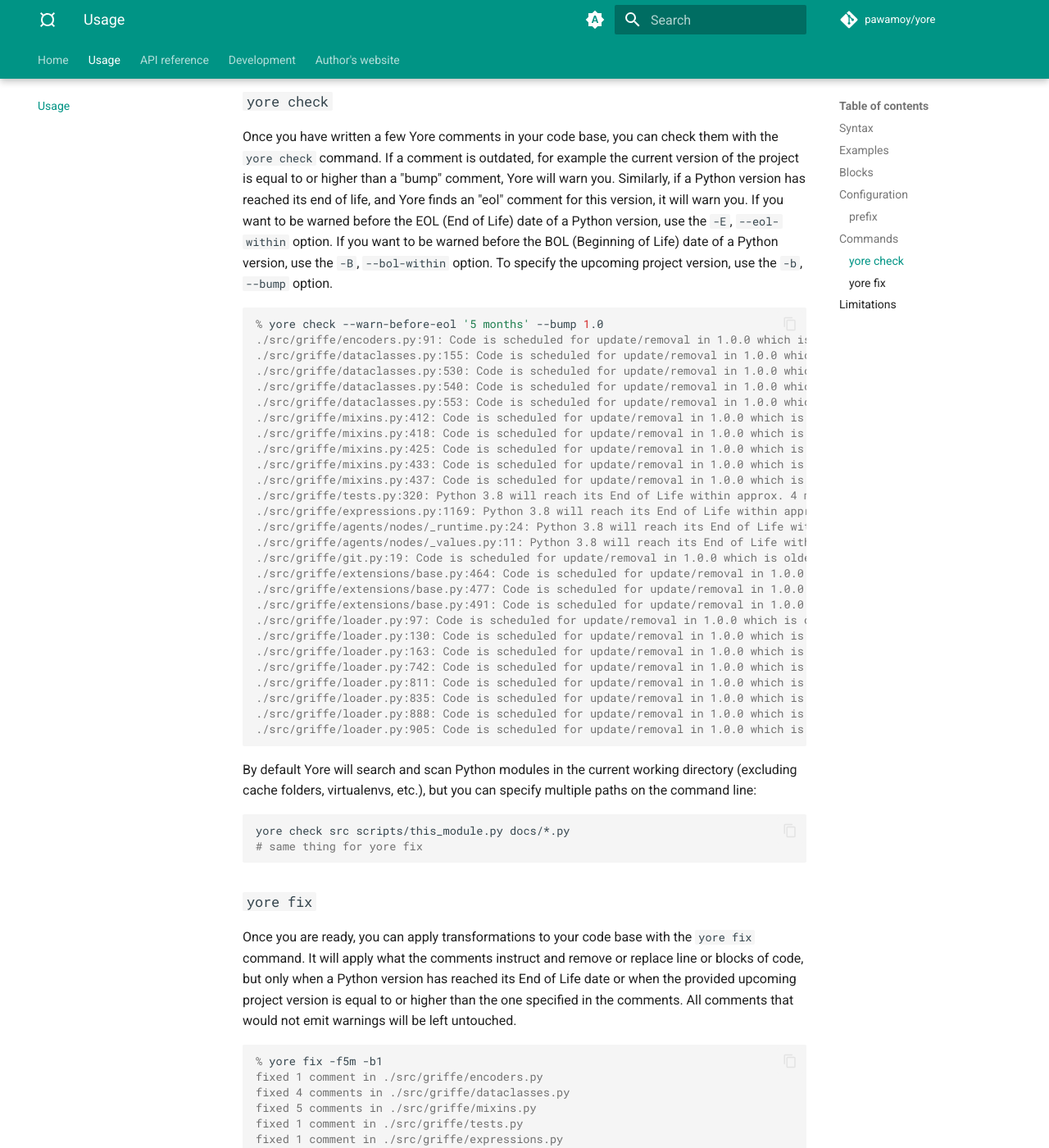
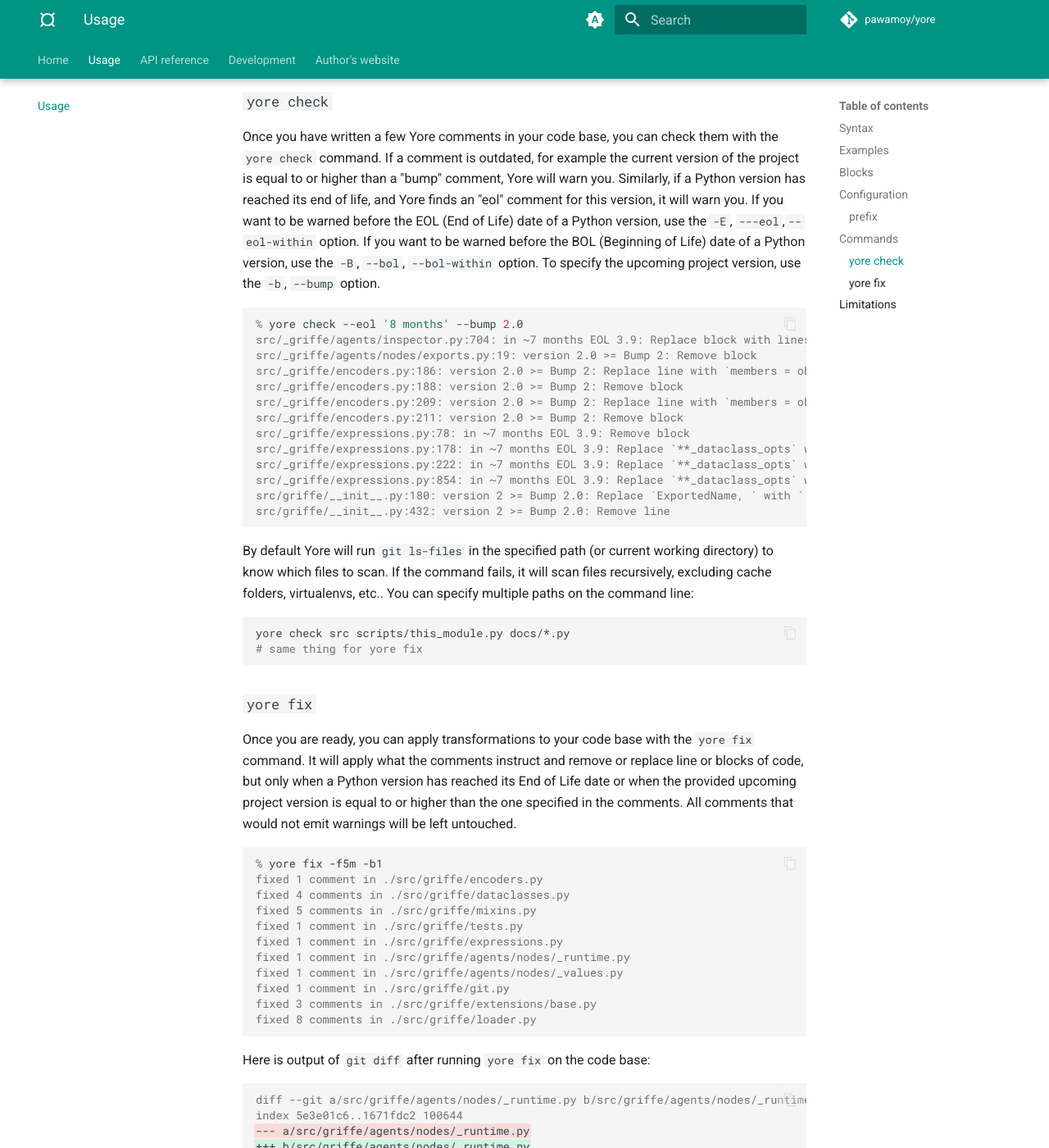
Before and after one commit to pawamoy/yore, an MkDocs documentation site: the page built from docs/usage.md, in a window 1280 px wide and 1400 px high, scrolled down 4483 px. Shown: the whole window at 82% size. Built offline with MkDocs 1.6.1 and Material for MkDocs 9.7.7, drawn with Linux system fonts in a browser that asks for light colours; plug-ins that fetch from the network failed and are left out; comment, search, counter and statistics services are not loaded.

Commit message:
docs: Update check output and fix CLI flags shown

````diff
--- a/docs/usage.md
+++ b/docs/usage.md
@@ -210,39 +210,25 @@ prefix = "DUE"
 
 ### `yore check`
 
-Once you have written a few Yore comments in your code base, you can check them with the `yore check` command. If a comment is outdated, for example the current version of the project is equal to or higher than a "bump" comment, Yore will warn you. Similarly, if a Python version has reached its end of life, and Yore finds an "eol" comment for this version, it will warn you. If you want to be warned before the EOL (End of Life) date of a Python version, use the `-E`, `--eol-within` option. If you want to be warned before the BOL (Beginning of Life) date of a Python version, use the `-B`, `--bol-within` option. To specify the upcoming project version, use the `-b`, `--bump` option.
+Once you have written a few Yore comments in your code base, you can check them with the `yore check` command. If a comment is outdated, for example the current version of the project is equal to or higher than a "bump" comment, Yore will warn you. Similarly, if a Python version has reached its end of life, and Yore finds an "eol" comment for this version, it will warn you. If you want to be warned before the EOL (End of Life) date of a Python version, use the `-E`, `---eol`,`--eol-within` option. If you want to be warned before the BOL (Beginning of Life) date of a Python version, use the `-B`, `--bol`, `--bol-within` option. To specify the upcoming project version, use the `-b`, `--bump` option.
 
 ```console
-% yore check --warn-before-eol '5 months' --bump 1.0
-./src/griffe/encoders.py:91: Code is scheduled for update/removal in 1.0.0 which is older than or equal to 1
-./src/griffe/dataclasses.py:155: Code is scheduled for update/removal in 1.0.0 which is older than or equal to 1
-./src/griffe/dataclasses.py:530: Code is scheduled for update/removal in 1.0.0 which is older than or equal to 1
-./src/griffe/dataclasses.py:540: Code is scheduled for update/removal in 1.0.0 which is older than or equal to 1
-./src/griffe/dataclasses.py:553: Code is scheduled for update/removal in 1.0.0 which is older than or equal to 1
-./src/griffe/mixins.py:412: Code is scheduled for update/removal in 1.0.0 which is older than or equal to 1
-./src/griffe/mixins.py:418: Code is scheduled for update/removal in 1.0.0 which is older than or equal to 1
-./src/griffe/mixins.py:425: Code is scheduled for update/removal in 1.0.0 which is older than or equal to 1
-./src/griffe/mixins.py:433: Code is scheduled for update/removal in 1.0.0 which is older than or equal to 1
-./src/griffe/mixins.py:437: Code is scheduled for update/removal in 1.0.0 which is older than or equal to 1
-./src/griffe/tests.py:320: Python 3.8 will reach its End of Life within approx. 4 months
-./src/griffe/expressions.py:1169: Python 3.8 will reach its End of Life within approx. 4 months
-./src/griffe/agents/nodes/_runtime.py:24: Python 3.8 will reach its End of Life within approx. 4 months
-./src/griffe/agents/nodes/_values.py:11: Python 3.8 will reach its End of Life within approx. 4 months
-./src/griffe/git.py:19: Code is scheduled for update/removal in 1.0.0 which is older than or equal to 1
-./src/griffe/extensions/base.py:464: Code is scheduled for update/removal in 1.0.0 which is older than or equal to 1
-./src/griffe/extensions/base.py:477: Code is scheduled for update/removal in 1.0.0 which is older than or equal to 1
-./src/griffe/extensions/base.py:491: Code is scheduled for update/removal in 1.0.0 which is older than or equal to 1
-./src/griffe/loader.py:97: Code is scheduled for update/removal in 1.0.0 which is older than or equal to 1
-./src/griffe/loader.py:130: Code is scheduled for update/removal in 1.0.0 which is older than or equal to 1
-./src/griffe/loader.py:163: Code is scheduled for update/removal in 1.0.0 which is older than or equal to 1
-./src/griffe/loader.py:742: Code is scheduled for update/removal in 1.0.0 which is older than or equal to 1
-./src/griffe/loader.py:811: Code is scheduled for update/removal in 1.0.0 which is older than or equal to 1
-./src/griffe/loader.py:835: Code is scheduled for update/removal in 1.0.0 which is older than or equal to 1
-./src/griffe/loader.py:888: Code is scheduled for update/removal in 1.0.0 which is older than or equal to 1
-./src/griffe/loader.py:905: Code is scheduled for update/removal in 1.0.0 which is older than or equal to 1
+% yore check --eol '8 months' --bump 2.0
+src/_griffe/agents/inspector.py:704: in ~7 months EOL 3.9: Replace block with lines 2-3
+src/_griffe/agents/nodes/exports.py:19: version 2.0 >= Bump 2: Remove block
+src/_griffe/encoders.py:186: version 2.0 >= Bump 2: Replace line with `members = obj_dict.get("members", {}).values()`
+src/_griffe/encoders.py:188: version 2.0 >= Bump 2: Remove block
+src/_griffe/encoders.py:209: version 2.0 >= Bump 2: Replace line with `members = obj_dict.get("members", {}).values()`
+src/_griffe/encoders.py:211: version 2.0 >= Bump 2: Remove block
+src/_griffe/expressions.py:78: in ~7 months EOL 3.9: Remove block
+src/_griffe/expressions.py:178: in ~7 months EOL 3.9: Replace `**_dataclass_opts` with `slots=True` within line
+src/_griffe/expressions.py:222: in ~7 months EOL 3.9: Replace `**_dataclass_opts` with `slots=True` within line
+src/_griffe/expressions.py:854: in ~7 months EOL 3.9: Replace `**_dataclass_opts` with `slots=True` within line
+src/griffe/__init__.py:180: version 2 >= Bump 2.0: Replace `ExportedName, ` with `` within line
+src/griffe/__init__.py:432: version 2 >= Bump 2.0: Remove line
 ```
 
-By default Yore will search and scan Python modules in the current working directory (excluding cache folders, virtualenvs, etc.), but you can specify multiple paths on the command line:
+By default Yore will run `git ls-files` in the specified path (or current working directory) to know which files to scan. If the command fails, it will scan files recursively, excluding cache folders, virtualenvs, etc.. You can specify multiple paths on the command line:
 
 ```bash
 yore check src scripts/this_module.py docs/*.py
````
